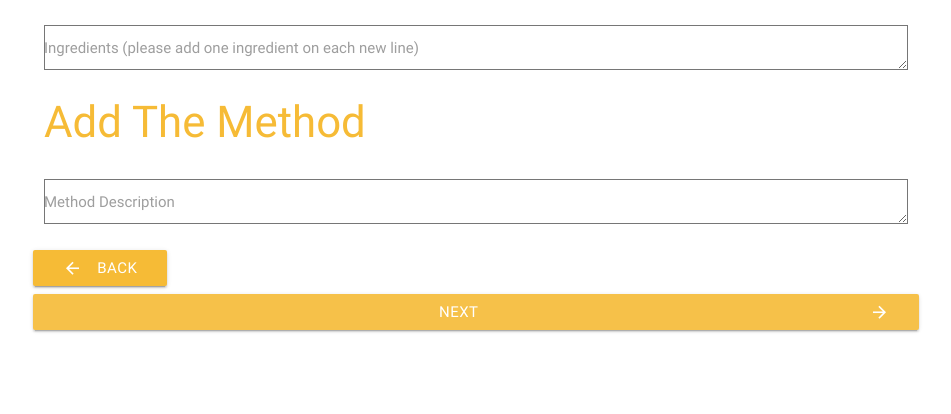
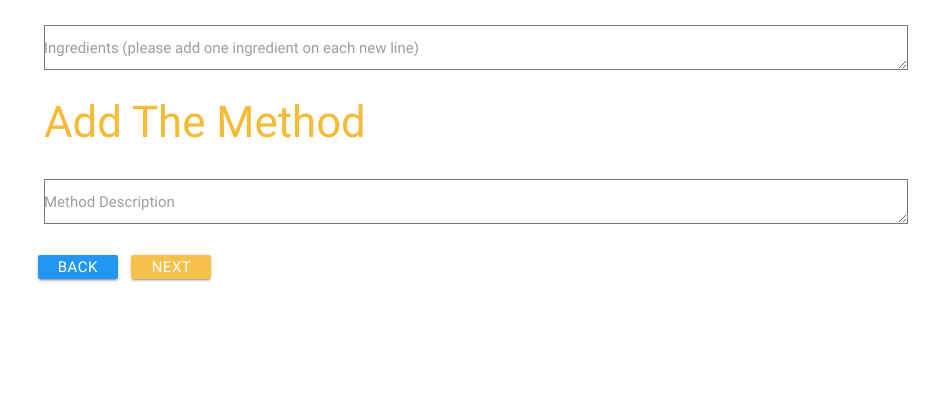
Before and after one commit to Code-Institute-Submissions/recipe-builder, a Flask app: page /add_recipe in a window 1280 px wide. Shown: the part 1548-1962 px from the top of the page, without its empty margins (164-1115 px from the left). After the commit the page ends 1830 px from the top, so only its background shows below. Run offline with Flask 2, Linux system fonts and the light colour scheme; data that the repository does not hold is empty; some libraries are stand-ins or nearby versions.

Commit message:
add recipe buttons styled

```diff
--- a/static/css/styles.css
+++ b/static/css/styles.css
@@ -65,6 +65,10 @@ nav {
 
 .recipe_image {
   width: 90%;
+}
+
+textarea {
+  column-count: 30;
 }
 
 /* ---------------------------------Login-------------------*/
--- a/templates/addrecipe.html
+++ b/templates/addrecipe.html
@@ -90,20 +90,20 @@
         <!--Ingredient Title-->
         <div class="row">
           <div class="input-field col s12">
-            <textarea id="ingredients" name="ingredients" class="ingredients" ></textarea>
+            <textarea id="ingredients" name="ingredients" class="ingredients" cols="20" ></textarea>
             <label for="textarea1">Ingredients (please add one ingredient on each new line)</label>
 
         <!--Method-->
         <h3>Add The Method</h3>
         <div class="row">
           <div class="input-field col s12">
-            <textarea id="method_description" name="method_description" class="method_description"></textarea>
+            <textarea id="method_description" name="method_description" class="method_description" cols="20"></textarea>
             <label for="textarea1">Method Description</label>
           </div>
         </div>
         <div class="row">
-          <a class="waves-effect waves-light btn" href="{{url_for('get_recipes')}}"><i class="material-icons left">arrow_back</i>Back</a>
-          <button class="btn waves-effect waves-light" type="submit" name="action">Next
+          <a class="waves-effect waves-light btn blue btn-sml" href="{{url_for('get_recipes')}}">Back</a>
+          <button class="btn waves-effect waves-light btn-sml" type="submit" name="action">Next
     <i class="material-icons right">arrow_forward</i>
   </button>
         </div>
```
